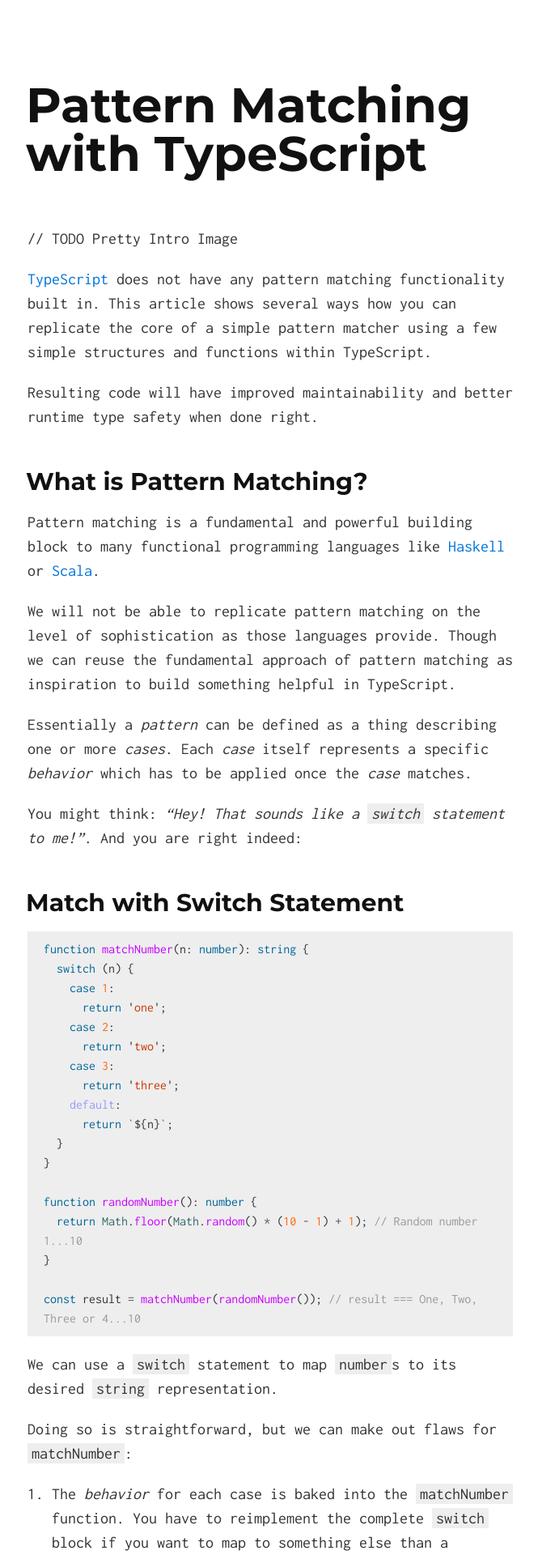
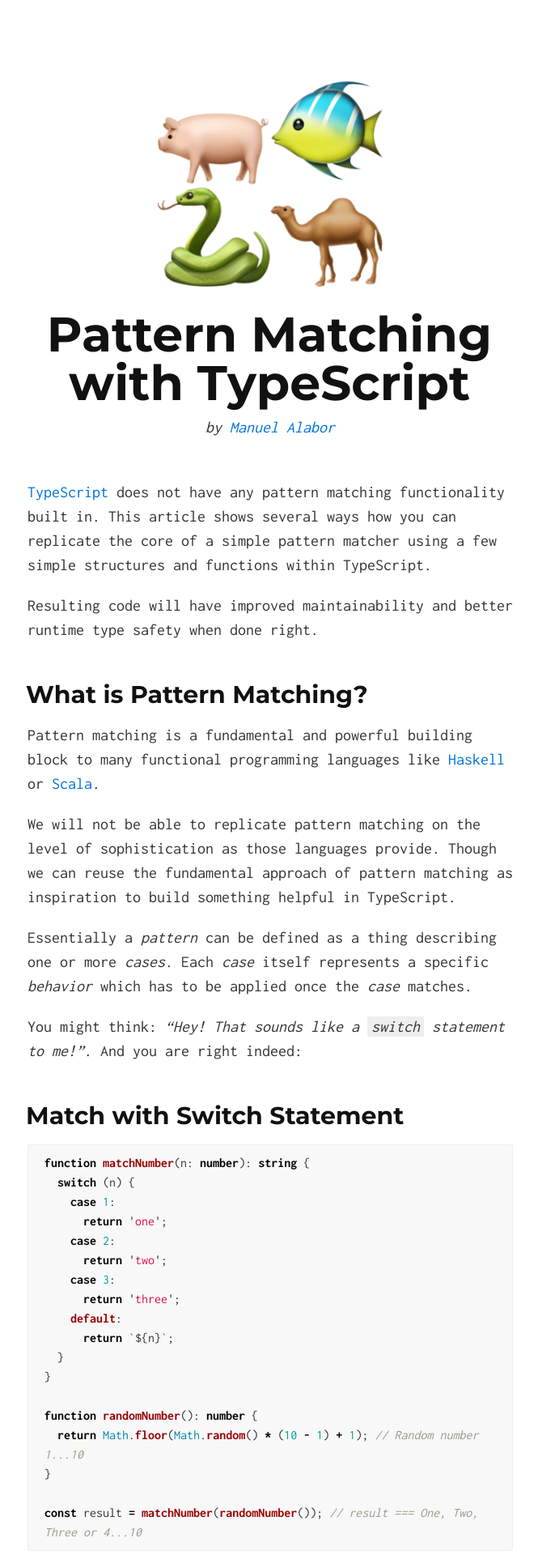
Before and after one commit to swissmanu/pattern-matching-with-typescript, a Jekyll site: the page built from README.md, in a window 1280 px wide. Shown: the top 1920 px of the page at 81% size, without its empty margins (306-971 px from the left). Built offline with Jekyll 4.4.1, drawn with Linux system fonts in a browser that asks for light colours; our own code applies the rules of GitHub Pages for plain Markdown files.

Commit message:
Article Styling

```diff
--- /dev/null
+++ b/Gemfile
@@ -0,0 +1,2 @@
+source 'https://rubygems.org'
+gem 'github-pages', group: :jekyll_plugins
--- a/README.md
+++ b/README.md
@@ -1,7 +1,3 @@
-# Pattern Matching with TypeScript
-
-// TODO Pretty Intro Image
-
 [TypeScript](https://www.typescriptlang.org/index.html) does not have any pattern matching functionality built in. This article shows several ways how you can replicate the core of a simple pattern matcher using a few simple structures and functions within TypeScript.
 
 Resulting code will have improved maintainability and better runtime type safety when done right.
--- a/_config.yml
+++ b/_config.yml
@@ -1,8 +1,10 @@
 # Site settings
 title: Pattern Matching with TypeScript | Manuel Alabor
+articleTitle: Pattern Matching with TypeScript
 description: TypeScript does not have any pattern matching functionality built in. This article shows several ways how you can replicate the core of a simple pattern matcher using a few simple structures and functions within TypeScript.
 
 # Build settings
 markdown: kramdown
+highlighter: rogue
 sass:
   style: compressed
--- a/_layouts/default.html
+++ b/_layouts/default.html
@@ -1,5 +1,5 @@
 <!DOCTYPE html>
-<html>
+<html lang="en">
 <head>
   <meta charset="utf-8">
   <meta http-equiv="X-UA-Compatible" content="IE=edge">
@@ -10,9 +10,14 @@
 {% include head.html %}
 </head>
 <body>
-  <div class="container">
+  <article>
+    <header>
+      <img src="assets/title.png" alt="{{ site.title }}" />
+      <h1>{{ site.articleTitle }}</h1>
+      <span class="author">by <a href="https://alabor.me" rel="author" title="Author">Manuel Alabor</a></span>
+    </header>
     {{ content }}
-  </div>
+  </article>
 {% include scripts.html %}
 </body>
 </html>
--- /dev/null
+++ b/_sass/_additions.scss
@@ -0,0 +1,38 @@
+article {
+  max-width: 30rem;
+  margin: 0 auto;
+  padding: 0 1rem;
+
+  header {
+    text-align: center;
+    margin-bottom: 2.5rem;
+
+    img {
+      width: 8rem;
+      margin-bottom: 1rem;
+    }
+
+    h1 {
+      margin-bottom: 0.5rem;
+    }
+
+    .author {
+      font-style: italic;
+    }
+  }
+
+  pre code {
+    background-color: inherit;
+  }
+
+  pre {
+    border-radius: 3px;
+    border: 1px solid #eee;
+  }
+}
+
+@media (min-width: 30rem) {
+  article header img {
+    width: 14rem;
+  }
+}
--- /dev/null
+++ b/_sass/_rogue-github.scss
@@ -0,0 +1,209 @@
+.highlight table td { padding: 5px; }
+.highlight table pre { margin: 0; }
+.highlight .cm {
+  color: #999988;
+  font-style: italic;
+}
+.highlight .cp {
+  color: #999999;
+  font-weight: bold;
+}
+.highlight .c1 {
+  color: #999988;
+  font-style: italic;
+}
+.highlight .cs {
+  color: #999999;
+  font-weight: bold;
+  font-style: italic;
+}
+.highlight .c, .highlight .cd {
+  color: #999988;
+  font-style: italic;
+}
+.highlight .err {
+  color: #a61717;
+  background-color: #e3d2d2;
+}
+.highlight .gd {
+  color: #000000;
+  background-color: #ffdddd;
+}
+.highlight .ge {
+  color: #000000;
+  font-style: italic;
+}
+.highlight .gr {
+  color: #aa0000;
+}
+.highlight .gh {
+  color: #999999;
+}
+.highlight .gi {
+  color: #000000;
+  background-color: #ddffdd;
+}
+.highlight .go {
+  color: #888888;
+}
+.highlight .gp {
+  color: #555555;
+}
+.highlight .gs {
+  font-weight: bold;
+}
+.highlight .gu {
+  color: #aaaaaa;
+}
+.highlight .gt {
+  color: #aa0000;
+}
+.highlight .kc {
+  color: #000000;
+  font-weight: bold;
+}
+.highlight .kd {
+  color: #000000;
+  font-weight: bold;
+}
+.highlight .kn {
+  color: #000000;
+  font-weight: bold;
+}
+.highlight .kp {
+  color: #000000;
+  font-weight: bold;
+}
+.highlight .kr {
+  color: #000000;
+  font-weight: bold;
+}
+.highlight .kt {
+  color: #445588;
+  font-weight: bold;
+}
+.highlight .k, .highlight .kv {
+  color: #000000;
+  font-weight: bold;
+}
+.highlight .mf {
+  color: #009999;
+}
+.highlight .mh {
+  color: #009999;
+}
+.highlight .il {
+  color: #009999;
+}
+.highlight .mi {
+  color: #009999;
+}
+.highlight .mo {
+  color: #009999;
+}
+.highlight .m, .highlight .mb, .highlight .mx {
+  color: #009999;
+}
+.highlight .sb {
+  color: #d14;
+}
+.highlight .sc {
+  color: #d14;
+}
+.highlight .sd {
+  color: #d14;
+}
+.highlight .s2 {
+  color: #d14;
+}
+.highlight .se {
+  color: #d14;
+}
+.highlight .sh {
+  color: #d14;
+}
+.highlight .si {
+  color: #d14;
+}
+.highlight .sx {
+  color: #d14;
+}
+.highlight .sr {
+  color: #009926;
+}
+.highlight .s1 {
+  color: #d14;
+}
+.highlight .ss {
+  color: #990073;
+}
+.highlight .s {
+  color: #d14;
+}
+.highlight .na {
+  color: #008080;
+}
+.highlight .bp {
+  color: #999999;
+}
+.highlight .nb {
+  color: #0086B3;
+}
+.highlight .nc {
+  color: #445588;
+  font-weight: bold;
+}
+.highlight .no {
+  color: #008080;
+}
+.highlight .nd {
+  color: #3c5d5d;
+  font-weight: bold;
+}
+.highlight .ni {
+  color: #800080;
+}
+.highlight .ne {
+  color: #990000;
+  font-weight: bold;
+}
+.highlight .nf {
+  color: #990000;
+  font-weight: bold;
+}
+.highlight .nl {
+  color: #990000;
+  font-weight: bold;
+}
+.highlight .nn {
+  color: #555555;
+}
+.highlight .nt {
+  color: #000080;
+}
+.highlight .vc {
+  color: #008080;
+}
+.highlight .vg {
+  color: #008080;
+}
+.highlight .vi {
+  color: #008080;
+}
+.highlight .nv {
+  color: #008080;
+}
+.highlight .ow {
+  color: #000000;
+  font-weight: bold;
+}
+.highlight .o {
+  color: #000000;
+  font-weight: bold;
+}
+.highlight .w {
+  color: #bbbbbb;
+}
+.highlight {
+  background-color: #f8f8f8;
+}
--- a/_sass/_solo.scss
+++ b/_sass/_solo.scss
@@ -1,3 +1,8 @@
+/*
+ * Starting point: https://github.com/chibicode/solo/
+ * Thx! :)
+ */
+
 @import url(//fonts.googleapis.com/css?family=Inconsolata:400,700|Montserrat:700);
 
 html {
@@ -107,15 +112,6 @@ hr {
   top: -1px;
 }
 
-.container img, .container iframe {
-  max-width: 100%;
-}
-
-.container img {
-  margin: 0 auto;
-  display: block;
-}
-
 table {
   width: 100%;
   border: 1px solid #ccc;
@@ -144,9 +140,3 @@ code {
 pre > code {
   padding: 0;
 }
-
-.container {
-  max-width: 30rem;
-  margin: 0 auto;
-  padding: 0 1rem;
-}
--- a/_sass/_syntax.scss
+++ /dev/null
@@ -1,66 +0,0 @@
-.hll { background-color: #ffffcc }
- /*{ background: #f0f3f3; }*/
-.c { color: #999; } /* Comment */
-.err { color: #AA0000; background-color: #FFAAAA } /* Error */
-.k { color: #006699; } /* Keyword */
-.o { color: #555555 } /* Operator */
-.cm { color: #0099FF; font-style: italic } /* Comment.Multiline */
-.cp { color: #009999 } /* Comment.Preproc */
-.c1 { color: #999; } /* Comment.Single */
-.cs { color: #999; } /* Comment.Special */
-.gd { background-color: #FFCCCC; border: 1px solid #CC0000 } /* Generic.Deleted */
-.ge { font-style: italic } /* Generic.Emph */
-.gr { color: #FF0000 } /* Generic.Error */
-.gh { color: #003300; } /* Generic.Heading */
-.gi { background-color: #CCFFCC; border: 1px solid #00CC00 } /* Generic.Inserted */
-.go { color: #AAAAAA } /* Generic.Output */
-.gp { color: #000099; } /* Generic.Prompt */
-.gs { } /* Generic.Strong */
-.gu { color: #003300; } /* Generic.Subheading */
-.gt { color: #99CC66 } /* Generic.Traceback */
-.kc { color: #006699; } /* Keyword.Constant */
-.kd { color: #006699; } /* Keyword.Declaration */
-.kn { color: #006699; } /* Keyword.Namespace */
-.kp { color: #006699 } /* Keyword.Pseudo */
-.kr { color: #006699; } /* Keyword.Reserved */
-.kt { color: #007788; } /* Keyword.Type */
-.m { color: #FF6600 } /* Literal.Number */
-.s { color: #d44950 } /* Literal.String */
-.na { color: #4f9fcf } /* Name.Attribute */
-.nb { color: #336666 } /* Name.Builtin */
-.nc { color: #00AA88; } /* Name.Class */
-.no { color: #336600 } /* Name.Constant */
-.nd { color: #9999FF } /* Name.Decorator */
-.ni { color: #999999; } /* Name.Entity */
-.ne { color: #CC0000; } /* Name.Exception */
-.nf { color: #CC00FF } /* Name.Function */
-.nl { color: #9999FF } /* Name.Label */
-.nn { color: #00CCFF; } /* Name.Namespace */
-.nt { color: #2f6f9f; } /* Name.Tag */
-.nv { color: #003333 } /* Name.Variable */
-.ow { color: #000000; } /* Operator.Word */
-.w { color: #bbbbbb } /* Text.Whitespace */
-.mf { color: #FF6600 } /* Literal.Number.Float */
-.mh { color: #FF6600 } /* Literal.Number.Hex */
-.mi { color: #FF6600 } /* Literal.Number.Integer */
-.mo { color: #FF6600 } /* Literal.Number.Oct */
-.sb { color: #CC3300 } /* Literal.String.Backtick */
-.sc { color: #CC3300 } /* Literal.String.Char */
-.sd { color: #CC3300; font-style: italic } /* Literal.String.Doc */
-.s2 { color: #CC3300 } /* Literal.String.Double */
-.se { color: #CC3300; } /* Literal.String.Escape */
-.sh { color: #CC3300 } /* Literal.String.Heredoc */
-.si { color: #AA0000 } /* Literal.String.Interpol */
-.sx { color: #CC3300 } /* Literal.String.Other */
-.sr { color: #33AAAA } /* Literal.String.Regex */
-.s1 { color: #CC3300 } /* Literal.String.Single */
-.ss { color: #FFCC33 } /* Literal.String.Symbol */
-.bp { color: #336666 } /* Name.Builtin.Pseudo */
-.vc { color: #003333 } /* Name.Variable.Class */
-.vg { color: #003333 } /* Name.Variable.Global */
-.vi { color: #003333 } /* Name.Variable.Instance */
-.il { color: #FF6600 } /* Literal.Number.Integer.Long */
-
-.css .o,
-.css .o + .nt,
-.css .nt + .nt { color: #999; }
--- a/css/main.scss
+++ b/css/main.scss
@@ -6,4 +6,5 @@
 @import
   'normalize',
   'solo',
-  'syntax';
+  'additions',
+  'rogue-github'
```
Also changed, not shown: Gemfile.lock (added), assets/title.png (added), 1 other file.
